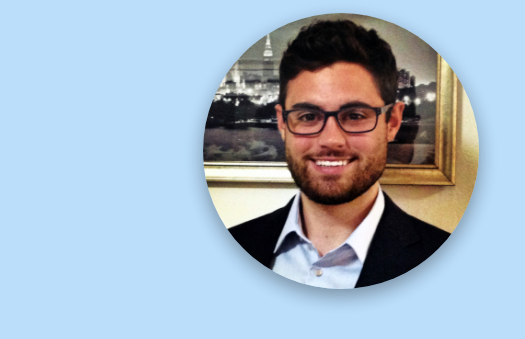
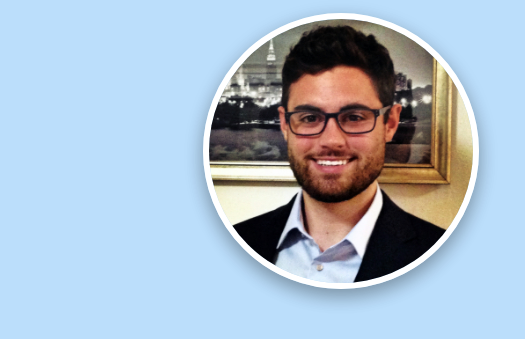
Before and after one commit to mwilli31/sdlp_bio, a website: page index.html in a window 1280 px wide. Shown: the top 339 px of the page, 0-525 px from the left. Drawn offline with nearby package versions, Linux system fonts and the light colour scheme.

Commit message:
Added border-white class that adds a white border.  Updated index.html to use that class on profile picture.

```diff
--- /dev/null
+++ b/css/custom.css
@@ -0,0 +1,3 @@
+.border-white {
+	border: 6px solid #fff;
+}
--- a/index.html
+++ b/index.html
@@ -3,6 +3,9 @@
   <head>
     <meta charset="utf-8">
     <title>Mike J Williams</title>
+
+    <!-- Import our custom CSS -->
+    <link type="text/css" rel="stylesheet" href="css/custom.css">
 
     <!--Import materialize.css-->
     <link type="text/css" rel="stylesheet" href="css/materialize.min.css">
@@ -23,7 +26,7 @@
         <!-- profile picture -->
         <div class="col s4">
           <div class"row">
-            <img src="images/profile.jpg" alt="" class="circle responsive-img z-depth-2"> <!-- notice the "circle" class -->
+            <img src="images/profile.jpg" alt="" class="circle responsive-img z-depth-2 border-white"> <!-- notice the "circle" class -->
           </div>
         </div>
 
```
